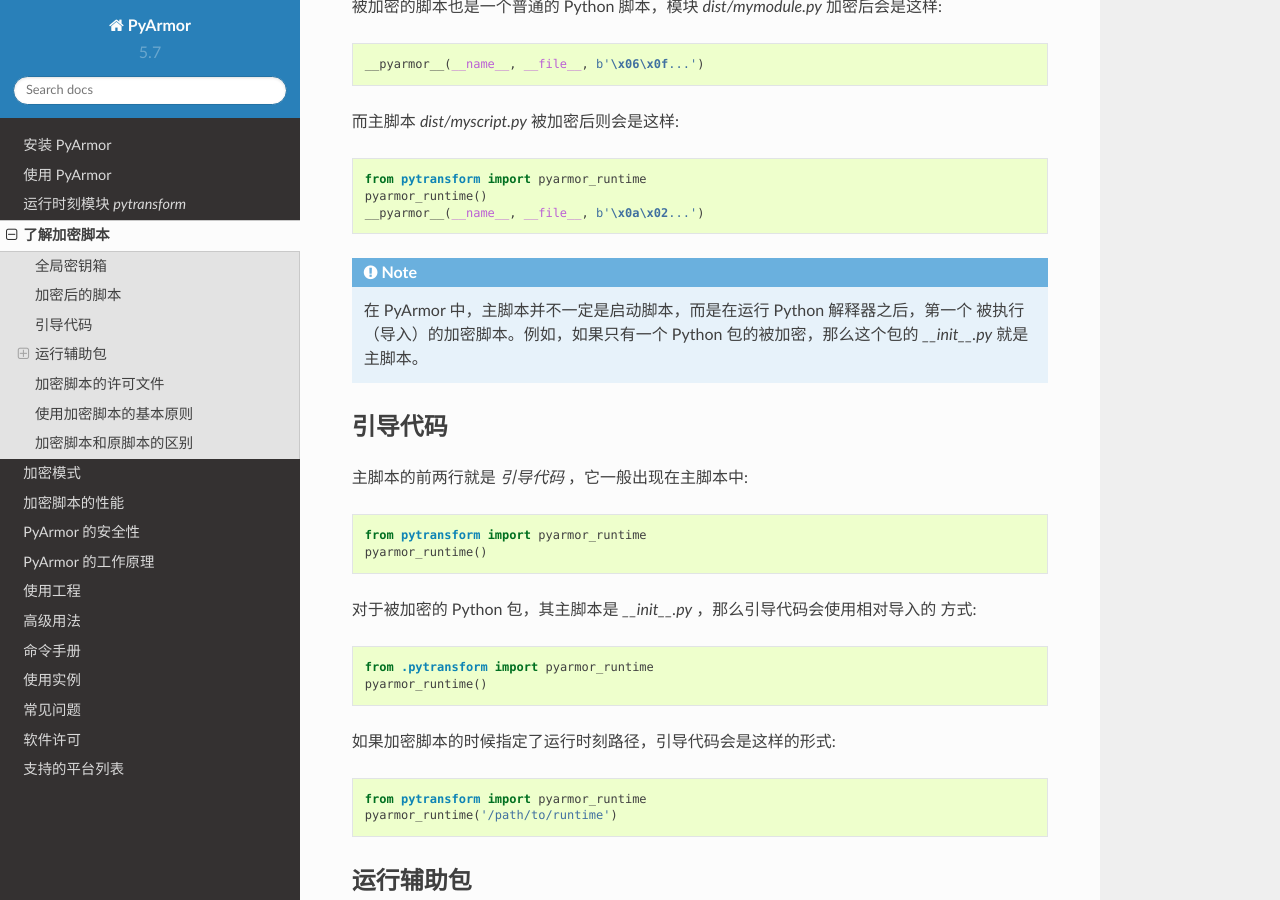
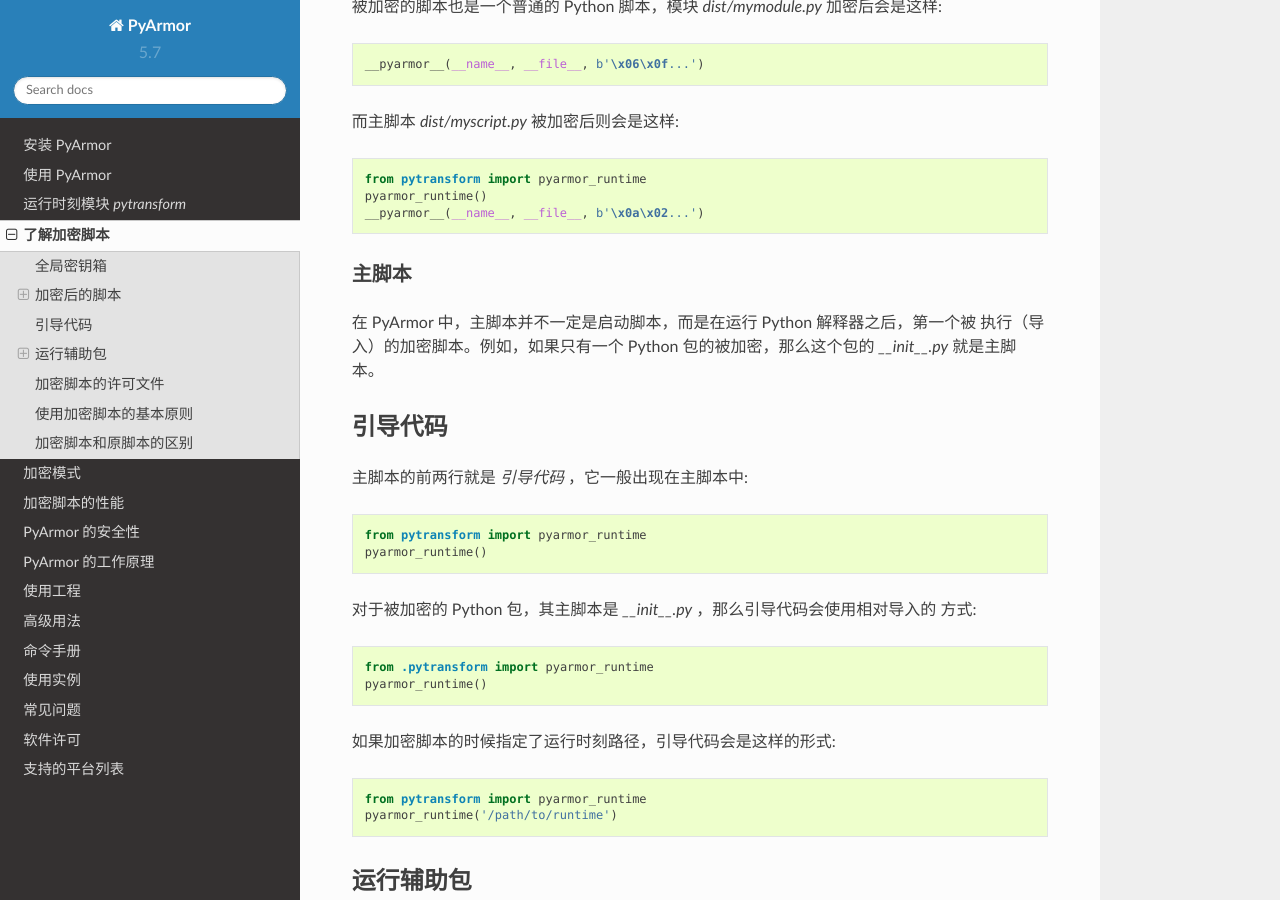
Before and after one commit to dashingsoft/pyarmor-docs-zh, a Sphinx documentation site: the page built from docs/understand-obfuscated-scripts.rst, in a window 1280 px wide and 900 px high, scrolled down 908 px. Built offline with Sphinx 7.4.7 and the Read the Docs theme 2.0.0, drawn with Linux system fonts in a browser that asks for light colours.

Commit message:
Add section entry script

```diff
--- a/docs/understand-obfuscated-scripts.rst
+++ b/docs/understand-obfuscated-scripts.rst
@@ -48,11 +48,14 @@
     pyarmor_runtime()
     __pyarmor__(__name__, __file__, b'\x0a\x02...')
 
-.. note::
+.. _主脚本:
 
-   在 PyArmor 中，主脚本并不一定是启动脚本，而是在运行 Python 解释器之后，第一个
-   被执行（导入）的加密脚本。例如，如果只有一个 Python 包的被加密，那么这个包的
-   `__init__.py` 就是主脚本。
+主脚本
+~~~~~~
+
+在 PyArmor 中，主脚本并不一定是启动脚本，而是在运行 Python 解释器之后，第一个被
+执行（导入）的加密脚本。例如，如果只有一个 Python 包的被加密，那么这个包的
+`__init__.py` 就是主脚本。
 
 .. _引导代码:
 
```
